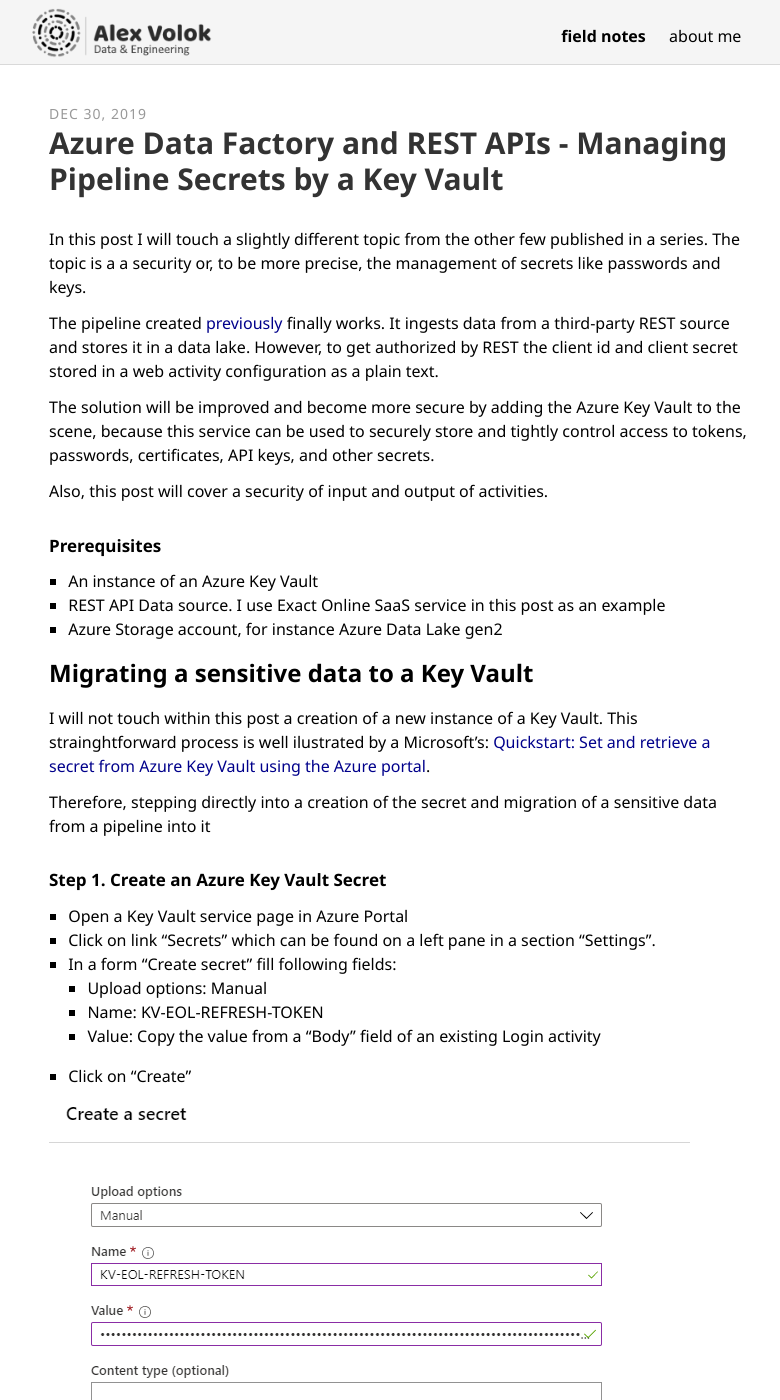
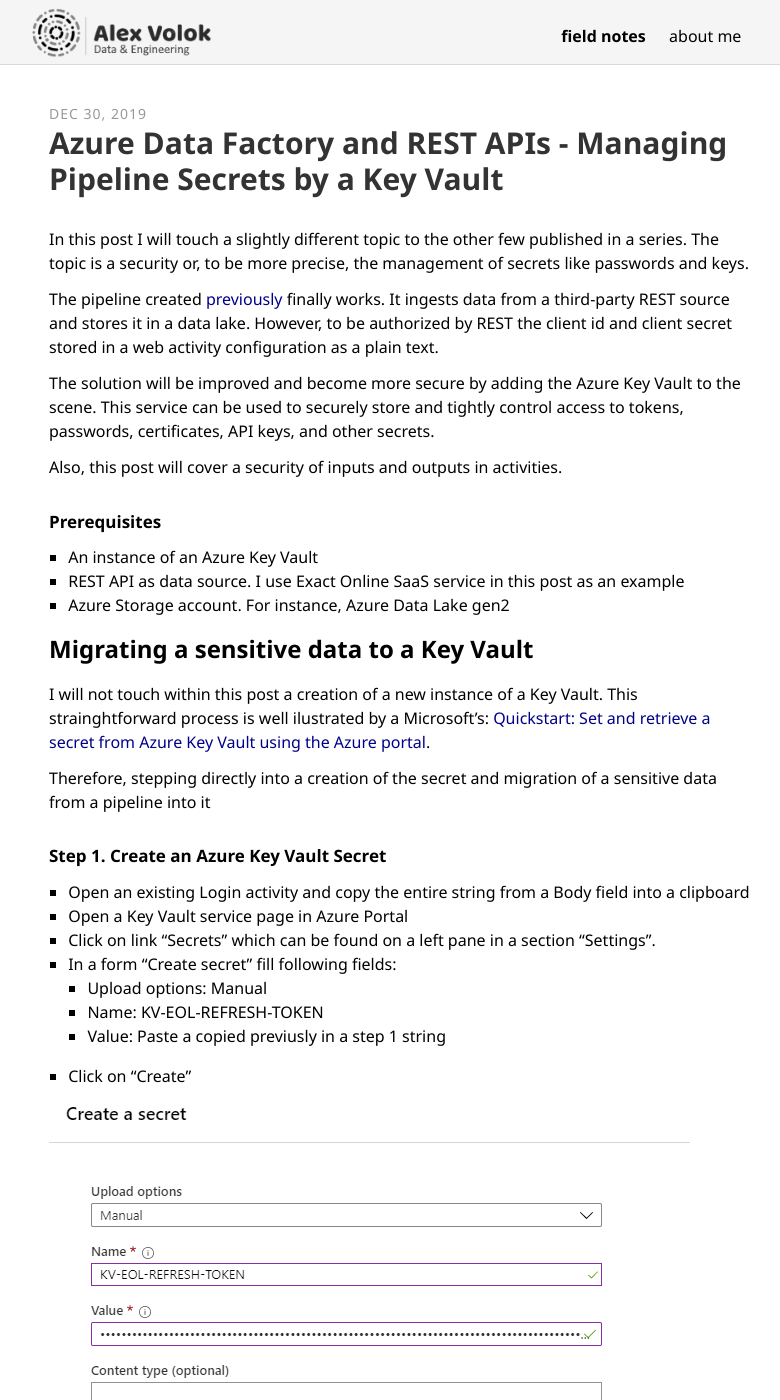
Before and after one commit to alexvolok/alexvolok.github.io, a Jekyll site: the page built from _posts/2019-12-30-adfv2-rest-api-part3-securing-keyvault.md, in a window 1280 px wide and 1400 px high. Shown: the whole window, without its empty margins (240-1020 px from the left). Built offline with Jekyll 4.4.1, drawn with Linux system fonts in a browser that asks for light colours; some web fonts are replaced; some of the changed text lies outside the part shown.

Commit message:
latest changes

```diff
--- a/_posts/2019-12-30-adfv2-rest-api-part3-securing-keyvault.md
+++ b/_posts/2019-12-30-adfv2-rest-api-part3-securing-keyvault.md
@@ -11,19 +11,19 @@
 
 
 
-In this post I will touch a slightly different topic from the other few published in a series. The topic is a a security or, to be more precise, the management of secrets like passwords and keys.
+In this post I will touch a slightly different topic to the other few published in a series. The topic is a security or, to be more precise, the management of secrets like passwords and keys.
 
-The pipeline created <a href="/2019/adfv2-rest-api-part3-mapping-pagination">previously</a> finally works. It ingests data from a third-party REST source and stores it in a data lake. However, to get authorized by REST the client id and client secret stored in a web activity configuration as a plain text.
+The pipeline created <a href="/2019/adfv2-rest-api-part3-mapping-pagination">previously</a> finally works. It ingests data from a third-party REST source and stores it in a data lake. However, to be authorized by REST the client id and client secret stored in a web activity configuration as a plain text.
 
-The solution will be improved and become more secure by adding the Azure Key Vault to the scene, because this service can be used to securely store and tightly control access to tokens, passwords, certificates, API keys, and other secrets.
+The solution will be improved and become more secure by adding the Azure Key Vault to the scene. This service can be used to securely store and tightly control access to tokens, passwords, certificates, API keys, and other secrets.
 
-Also, this post will cover a security of input and output of activities.
+Also, this post will cover a security of inputs and outputs in activities.
 
 #### Prerequisites
 
  1. An instance of an Azure Key Vault
- 2.	REST API Data source. I use Exact Online SaaS service in this post as an example
- 3.	Azure Storage account, for instance Azure Data Lake gen2
+ 2.	REST API as data source. I use Exact Online SaaS service in this post as an example
+ 3.	Azure Storage account. For instance, Azure Data Lake gen2
 
 
 ### Migrating a sensitive data to a Key Vault
@@ -34,27 +34,29 @@
 
 #### Step 1. Create an Azure Key Vault Secret
 
- 1.	Open a Key Vault service page in Azure Portal
- 2.	Click on link “Secrets” which can be found on a  left pane in a section “Settings”.
- 3.	In a form “Create secret” fill following fields:
+ 1. Open an existing Login activity and copy the entire string from a Body field into a clipboard
+ 2.	Open a Key Vault service page in Azure Portal
+ 3.	Click on link “Secrets” which can be found on a  left pane in a section “Settings”.
+ 4.	In a form “Create secret” fill following fields:
      -	Upload options: Manual
      -	Name: KV-EOL-REFRESH-TOKEN
-     -	Value: Copy the value from a “Body” field of an existing Login activity
- 4.	Click on “Create”
+     -	Value: Paste a copied previusly in a step 1 string
+ 5.	Click on “Create”
 
  <img src="/assets/images/posts/adf-rest-p4/step1-1.png" alt="Step 1-1" />
 
 #### Step 2. Prepare an URL of a Key Vault Secret
 
- 1.	As soon as a new secret created open it and copy the URL “Secret Identifier” (1) to the clipboard
+ 1.	As soon as a new secret is created open it and copy the URL “Secret Identifier” (1) to the clipboard
 
 <img src="/assets/images/posts/adf-rest-p4/step1-2.png" alt="Step 1-2" />
 
 #### Step 3. Grant access of ADF to a Key Vault
 
- 1.	Open “Access Policies”
- 2.	Click on “+ Add Access Policy”
- 3.	On a form “Add access policy” fill:
+ 1. Open a Key Vault service page in Azure Portal
+ 2.	Open “Access Policies”
+ 3.	Click on “+ Add Access Policy”
+ 4.	On a form “Add access policy” fill:
 
      -	Configure from template: Secret Management
 
@@ -96,16 +98,16 @@
 
 <br />
 
-That’s it. The pipeline does not store sensitive data. During each execution the secret will be retreived from a Key Vault.
+That’s it. The pipeline does not store sensitive data anymore, it was moved to a Key Vault. During each execution the secret will be retreived from that service.
 
 #### Step 4. Run a test execution
 
- 1.	Hist on “Debug” button and wait when the execution is over. The good sign that all activities executed successfully (1), which means that last our actions didn’t break anything in a pipeline.
+ 1.	Hit on “Debug” button and wait when the execution is over. The good sign that all activities executed successfully (1), which means that last our actions didn’t break a pipeline.
  2.	Click on an output of the Get Access Token (2):
 
 <img src="/assets/images/posts/adf-rest-p4/step2-4.png" alt="Step 2-4" />
 
-The output window shows credentials still passed as a plain text. Such information is captured by logging
+The output window shows that credentials still passed as a plain text. The problem is also that such information captured by logging
 
 <img src="/assets/images/posts/adf-rest-p4/step2-5.png" alt="Step 2-5" />
 
```
Also changed, not shown: other parts of _posts/2019-12-30-adfv2-rest-api-part3-securing-keyvault.md (+4 -4 lines), _posts/2019-12-27-adfv2-rest-api-part3-mapping-pagination.md (+10 -10 lines).
